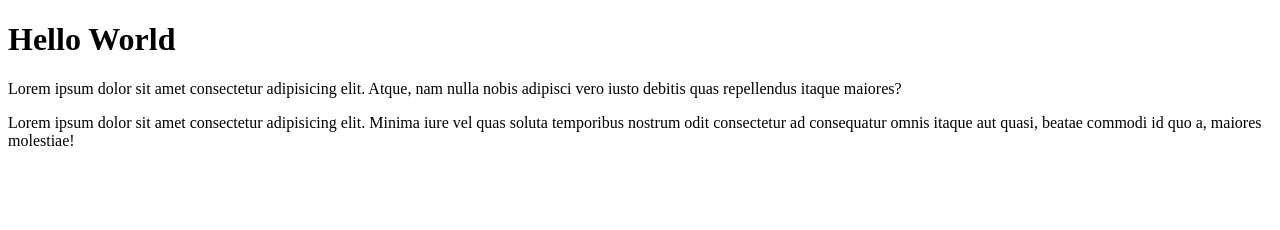
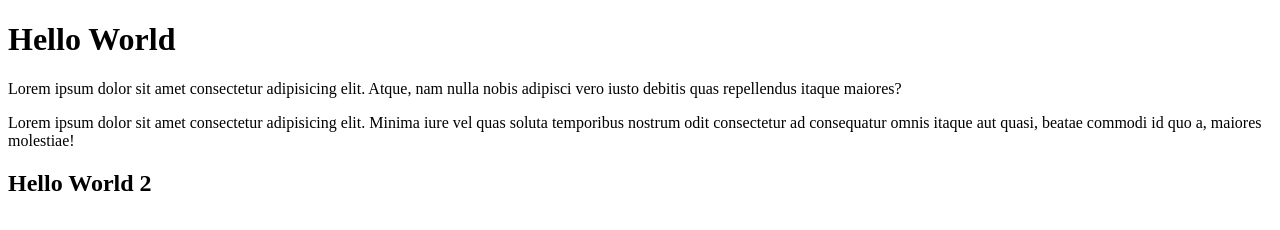
Before and after one commit to gitsai1270/testy, a plain HTML site: page index.html in a window 1280 px wide. Drawn offline with Linux system fonts and the light colour scheme.

Commit message:
added h2

```diff
--- a/index.html
+++ b/index.html
@@ -9,5 +9,6 @@
     <h1>Hello World</h1>
     <p>Lorem ipsum dolor sit amet consectetur adipisicing elit. Atque, nam nulla nobis adipisci vero iusto debitis quas repellendus itaque maiores?</p>
     <p>Lorem ipsum dolor sit amet consectetur adipisicing elit. Minima iure vel quas soluta temporibus nostrum odit consectetur ad consequatur omnis itaque aut quasi, beatae commodi id quo a, maiores molestiae!</p>
+    <h2>Hello World 2 </h2>
 </body>
 </html>
```
